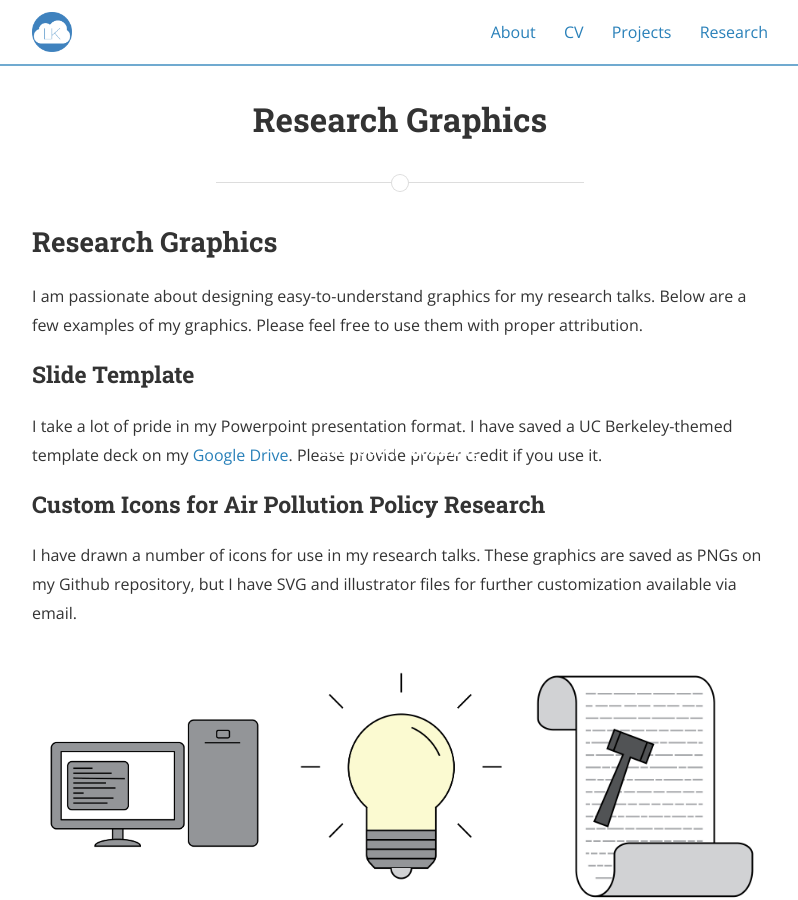
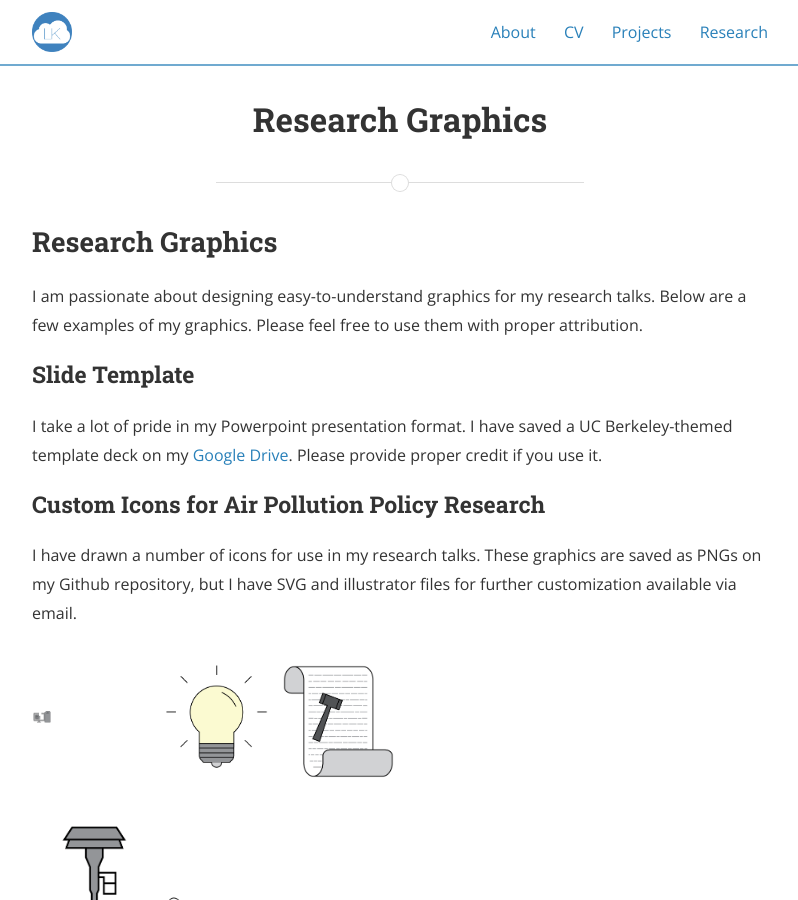
Before and after one commit to lkoolik/lkoolik.github.io, a Jekyll site: the page built from projects/research_graphics.md, in a window 1280 px wide and 900 px high. Shown: the whole window, without its empty margins (240-1038 px from the left). Built offline with Jekyll 4.4.1, drawn with Linux system fonts in a browser that asks for light colours; nearby versions of some CDN libraries.

Commit message:
Update research_graphics.md

```diff
--- a/projects/research_graphics.md
+++ b/projects/research_graphics.md
@@ -18,39 +18,39 @@
 
 I have drawn a number of icons for use in my research talks. These graphics are saved as PNGs on my Github repository, but I have SVG and illustrator files for further customization available via email.
 
-<table style="border: none; width: 100%; height: 100%; table-layout: fixed;">
+<table style="border: none; width: 50%; height: 50%; table-layout: fixed;">
   <tr>
-    <td style="border: none; text-align: center;">
-      <a href="{{ site.baseurl }}/assets/research_graphics/computer_model-01.png">
+    <td style="border: none; text-align: center; vertical-align: middle;">
+      <a href="{{ site.baseurl }}/assets/research_graphics/computer_model-01.png" style="display: block; position: relative; width: 20px; height: 20px;">
         <img src="{{ site.baseurl }}/assets/research_graphics/computer_model-01.png" alt="Computer Modeling" width="25"/>
         <div style="position: absolute; top: 50%; left: 50%; transform: translate(-50%, -50%); color: white; font-size: 16px; font-weight: bold;">
           Computer Modeling
         </div>
       </a>
     </td>
-    <td style="border: none; text-align: center;">
+    <td style="border: none; text-align: center; vertical-align: middle;">
       <a href="{{ site.baseurl }}/assets/research_graphics/idea-01.png">
         <img src="{{ site.baseurl }}/assets/research_graphics/idea-01.png" alt="Ideation" width="25"/>
       </a>
     </td>
-    <td style="border: none; text-align: center;">
+    <td style="border: none; text-align: center; vertical-align: middle;">
       <a href="{{ site.baseurl }}/assets/research_graphics/policy-01.png">
         <img src="{{ site.baseurl }}/assets/research_graphics/policy-01.png" alt="Policy" width="20"/>
       </a>
     </td>
   </tr>
   <tr>
-    <td style="border: none; text-align: center;">
+    <td style="border: none; text-align: center; vertical-align: middle;">
       <a href="{{ site.baseurl }}/assets/research_graphics/reference_monitor-01.png">
         <img src="{{ site.baseurl }}/assets/research_graphics/reference_monitor-01.png" alt="Reference Air Pollution Monitor" width="10"/>
       </a>
     </td>
-    <td style="border: none; text-align: center;">
+    <td style="border: none; text-align: center; vertical-align: middle;">
       <a href="{{ site.baseurl }}/assets/research_graphics/satellite-01.png">
         <img src="{{ site.baseurl }}/assets/research_graphics/satellite-01.png" alt="Satellites" width="25"/>
       </a>
     </td>
-    <td style="border: none; text-align: center;">
+    <td style="border: none; text-align: center; vertical-align: middle;">
       <a href="{{ site.baseurl }}/assets/research_graphics/source_w_plume-01.png">
         <img src="{{ site.baseurl }}/assets/research_graphics/source_w_plume-01.png" alt="Air pollution sources" width="30"/>
       </a>
@@ -66,17 +66,17 @@
 I designed this graphic to show how there are individual layers of the InMAP Source Receptor Matrix (ISRM) for each pollutant.
 
 <a href="{{ site.baseurl }}/assets/research_graphics/isrm_layers-01.png">
-  <img src="{{ site.baseurl }}/assets/research_graphics/isrm_layers-01.png" alt="Visual representation of the ISRM layers" width="50"/>
+  <img src="{{ site.baseurl }}/assets/research_graphics/isrm_layers-01.png" alt="Visual representation of the ISRM layers" width="35"/>
 </a>
 
 I designed this graphic to illustrate how a fine-scale resolution model like InMAP can be trained by the parameters from a lower-spatial resolution model like CMAQ or WRF-Chem.
 
 <a href="{{ site.baseurl }}/assets/research_graphics/cmaq_to_isrm-fixed-01.png">
-  <img src="{{ site.baseurl }}/assets/research_graphics/cmaq_to_isrm-fixed-01.png" alt="Visual representation of how the ISRM is trained on a larger scale chemical-transport model like CMAQ or WRF" width="50"/>
+  <img src="{{ site.baseurl }}/assets/research_graphics/cmaq_to_isrm-fixed-01.png" alt="Visual representation of how the ISRM is trained on a larger scale chemical-transport model like CMAQ or WRF" width="35"/>
 </a>
 
 I generated this map in Python to help show the irregular grid over the [California ISRM](https://zenodo.org/records/7548607).
 
 <a href="{{ site.baseurl }}/assets/research_graphics/example_isrm_grid-01.png">
-  <img src="{{ site.baseurl }}/assets/research_graphics/example_isrm_grid-01.png" alt="Example California ISRM grid" width="50"/>
+  <img src="{{ site.baseurl }}/assets/research_graphics/example_isrm_grid-01.png" alt="Example California ISRM grid" width="35"/>
 </a>
```
